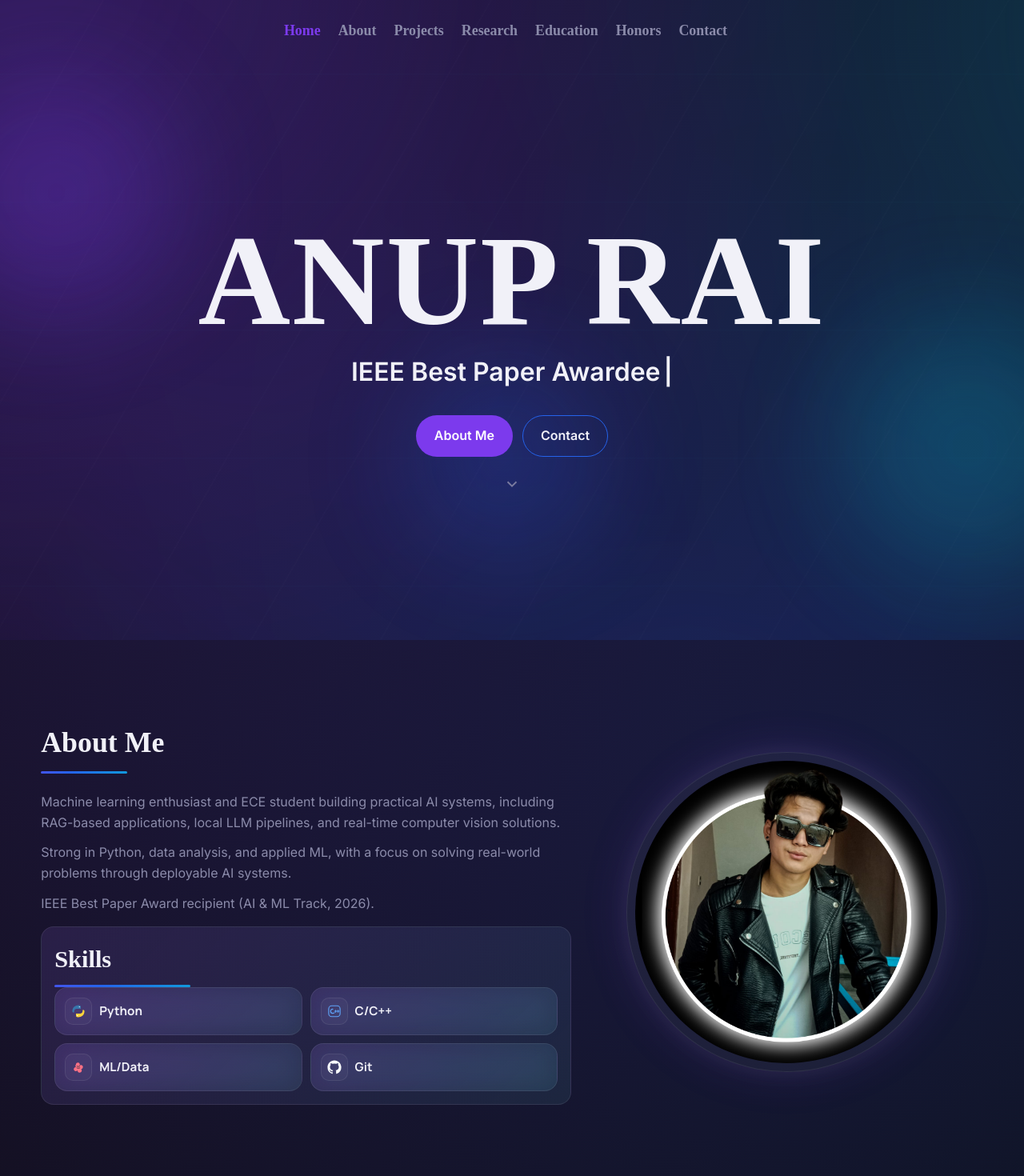
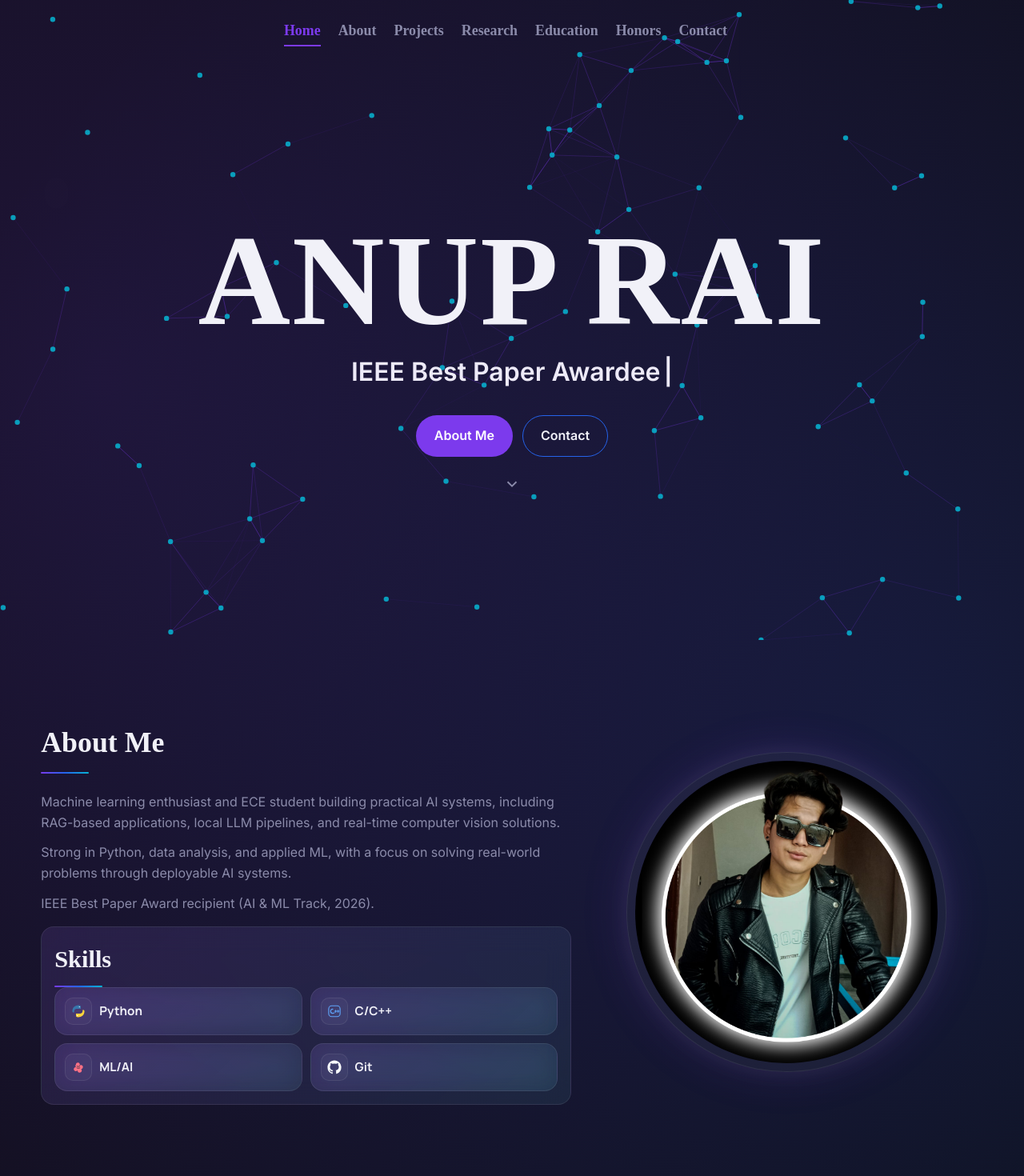
Before and after one commit to Anup806/portfolio-website, a React (Vite) app: page / in a window 1280 px wide. Shown: the top 1470 px of the page at 80% size. Built offline with nearby package versions, Linux system fonts and the light colour scheme; a web font is replaced by a local one.

Commit message:
Animation added at the initial

```diff
--- a/src/App.jsx
+++ b/src/App.jsx
@@ -12,11 +12,12 @@ import Footer from "./components/Footer";
 function App() {
   const [loading, setLoading] = useState(true);
   const [scrollProgress, setScrollProgress] = useState(0);
+  const [showBackToTop, setShowBackToTop] = useState(false);
 
   useEffect(() => {
     const timer = setTimeout(() => {
       setLoading(false);
-    }, 2200);
+    }, 3750);
 
     return () => clearTimeout(timer);
   }, []);
@@ -27,6 +28,7 @@ function App() {
       const scrollHeight = document.documentElement.scrollHeight - window.innerHeight;
       const progress = scrollHeight > 0 ? (scrollTop / scrollHeight) * 100 : 0;
       setScrollProgress(progress);
+      setShowBackToTop(scrollTop > 300);
     };
 
     window.addEventListener("scroll", onScroll, { passive: true });
@@ -41,7 +43,15 @@ function App() {
       (entries) => {
         entries.forEach((entry) => {
           if (entry.isIntersecting) {
+            const children = Array.from(entry.target.children);
+            children.forEach((child, index) => {
+              child.style.transitionDelay = `${index * 0.1}s`;
+            });
             entry.target.classList.add("visible");
+            const section = entry.target.closest("section");
+            if (section) {
+              section.classList.add("visible");
+            }
             observer.unobserve(entry.target);
           }
         });
@@ -57,10 +67,98 @@ function App() {
     return () => observer.disconnect();
   }, []);
 
+  useEffect(() => {
+    const canvas = document.getElementById("networkCanvas");
+    if (!canvas) return undefined;
+
+    const ctx = canvas.getContext("2d");
+    if (!ctx) return undefined;
+
+    const nodeCount = 80;
+    const maxDistance = 130;
+    const nodes = [];
+    let width = 0;
+    let height = 0;
+    let animationId;
+
+    const resize = () => {
+      const dpr = window.devicePixelRatio || 1;
+      width = window.innerWidth;
+      height = window.innerHeight;
+      canvas.width = Math.max(1, Math.floor(width * dpr));
+      canvas.height = Math.max(1, Math.floor(height * dpr));
+      canvas.style.width = `${width}px`;
+      canvas.style.height = `${height}px`;
+      ctx.setTransform(dpr, 0, 0, dpr, 0, 0);
+    };
+
+    const createNodes = () => {
+      nodes.length = 0;
+      for (let i = 0; i < nodeCount; i += 1) {
+        nodes.push({
+          x: Math.random() * width,
+          y: Math.random() * height,
+          vx: (Math.random() - 0.5) * 0.35,
+          vy: (Math.random() - 0.5) * 0.35,
+        });
+      }
+    };
+
+    const draw = () => {
+      ctx.clearRect(0, 0, width, height);
+
+      for (let i = 0; i < nodes.length; i += 1) {
+        const node = nodes[i];
+        node.x += node.vx;
+        node.y += node.vy;
+
+        if (node.x <= 0 || node.x >= width) node.vx *= -1;
+        if (node.y <= 0 || node.y >= height) node.vy *= -1;
+
+        for (let j = i + 1; j < nodes.length; j += 1) {
+          const other = nodes[j];
+          const dx = node.x - other.x;
+          const dy = node.y - other.y;
+          const distance = Math.hypot(dx, dy);
+          if (distance <= maxDistance) {
+            const opacity = 1 - distance / maxDistance;
+            ctx.strokeStyle = `rgba(124, 58, 237, ${opacity * 0.55})`;
+            ctx.lineWidth = 1;
+            ctx.beginPath();
+            ctx.moveTo(node.x, node.y);
+            ctx.lineTo(other.x, other.y);
+            ctx.stroke();
+          }
+        }
+      }
+
+      nodes.forEach((node) => {
+        ctx.fillStyle = "rgba(6, 182, 212, 0.85)";
+        ctx.beginPath();
+        ctx.arc(node.x, node.y, 3.2, 0, Math.PI * 2);
+        ctx.fill();
+      });
+
+      animationId = window.requestAnimationFrame(draw);
+    };
+
+    resize();
+    createNodes();
+    draw();
+
+    window.addEventListener("resize", resize);
+
+    return () => {
+      window.removeEventListener("resize", resize);
+      window.cancelAnimationFrame(animationId);
+    };
+  }, []);
 
   return (
     <>
       <div className="scroll-progress" style={{ width: `${scrollProgress}%` }} />
+
+      <canvas id="networkCanvas" className="network-canvas" aria-hidden="true" />
 
       <div className={`loading-screen ${loading ? "" : "hide"}`} aria-hidden={!loading}>
         <div className="loading-inner">
@@ -82,6 +180,15 @@ function App() {
       </main>
 
       <Footer />
+
+      <button
+        type="button"
+        className={`back-to-top ${showBackToTop ? "show" : ""}`}
+        onClick={() => window.scrollTo({ top: 0, behavior: "smooth" })}
+        aria-label="Back to top"
+      >
+        ↑
+      </button>
     </>
   );
 }
--- a/src/components/Hero.jsx
+++ b/src/components/Hero.jsx
@@ -1,7 +1,7 @@
 import { useEffect, useState } from "react";
 
 const heroTaglines = [
-  "ML Engineer in the Making",
+  "AI Engineer in the Making",
   "IEEE Best Paper Awardee",
   "Electronics and Communication Engineering Graduate",
   "AI Enthusiast",
--- a/src/components/Skills.jsx
+++ b/src/components/Skills.jsx
@@ -1,7 +1,7 @@
 const skills = [
   { key: "python", label: "Python" },
   { key: "cpp", label: "C/C++" },
-  { key: "ml", label: "ML/Data" },
+  { key: "ml", label: "ML/AI" },
   { key: "git", label: "Git" },
 ];
 
--- a/src/global.css
+++ b/src/global.css
@@ -64,6 +64,7 @@ body {
   color: var(--text-primary);
   line-height: 1.6;
   overflow-x: hidden;
+  cursor: auto;
 }
 
 ::selection {
@@ -120,12 +121,16 @@ main {
   position: absolute;
   left: 0;
   bottom: -10px;
-  height: 3px;
-  width: 70%;
+  height: 2px;
+  width: 0;
   border-radius: 999px;
   background: var(--gradient-hero);
-  animation: gradientShift 4s ease infinite;
-  background-size: 200% 200%;
+  transition: width 0.5s ease;
+}
+
+.section-title:hover::after,
+section.visible .section-title::after {
+  width: 60px;
 }
 
 .btn-primary,
@@ -178,16 +183,37 @@ main {
   background: var(--gradient-card), var(--bg-card);
   border: 1px solid var(--glass-border);
   border-radius: var(--radius-md);
+  -webkit-backdrop-filter: blur(16px);
   backdrop-filter: blur(16px);
+}
+
+.content-card {
+  background: var(--gradient-card), var(--bg-card);
+  border: 1px solid var(--glass-border);
+  border-radius: var(--radius-md);
 }
 
 .reveal {
   opacity: 0;
-  transform: translateY(30px);
+  transform: translateY(40px);
 }
 
 .reveal.visible {
-  animation: fadeUp 0.8s ease forwards;
+  opacity: 1;
+  transform: translateY(0);
+  transition: opacity 0.7s cubic-bezier(0.22, 1, 0.36, 1), transform 0.7s cubic-bezier(0.22, 1, 0.36, 1);
+}
+
+.reveal > * {
+  opacity: 0;
+  transform: translateY(24px);
+}
+
+.reveal.visible > * {
+  opacity: 1;
+  transform: translateY(0);
+  transition: opacity 0.7s cubic-bezier(0.22, 1, 0.36, 1), transform 0.7s cubic-bezier(0.22, 1, 0.36, 1);
+  transition-delay: var(--reveal-delay, 0s);
 }
 
 .scroll-progress {
@@ -197,6 +223,72 @@ main {
   height: 3px;
   background: var(--gradient-hero);
   z-index: 1200;
+}
+
+.network-canvas {
+  position: fixed;
+  inset: 0;
+  width: 100%;
+  height: 100%;
+  z-index: 0;
+  pointer-events: none;
+}
+
+.cursor-trail {
+  position: fixed;
+  width: 8px;
+  height: 8px;
+  border-radius: 50%;
+  pointer-events: none;
+  opacity: 0.85;
+  transform: scale(1);
+  transition: opacity 0.6s ease, transform 0.6s ease;
+  z-index: 9999;
+}
+
+.cursor-dot {
+  position: fixed;
+  left: 0;
+  top: 0;
+  width: 14px;
+  height: 14px;
+  border-radius: 50%;
+  border: 2px solid var(--accent-purple);
+  pointer-events: none;
+  z-index: 9999;
+  mix-blend-mode: screen;
+  transform: translate(-50%, -50%);
+}
+
+.back-to-top {
+  position: fixed;
+  right: 22px;
+  bottom: 22px;
+  width: 44px;
+  height: 44px;
+  border-radius: 50%;
+  border: none;
+  background: var(--accent-purple);
+  color: #ffffff;
+  font-size: 1.2rem;
+  cursor: pointer;
+  opacity: 0;
+  transform: translateY(10px);
+  pointer-events: none;
+  box-shadow: 0 0 18px rgba(124, 58, 237, 0.45);
+  transition: opacity 0.3s ease, transform 0.3s ease, box-shadow 0.3s ease;
+  z-index: 1200;
+}
+
+.back-to-top.show {
+  opacity: 1;
+  transform: translateY(0);
+  pointer-events: auto;
+}
+
+.back-to-top:hover {
+  box-shadow: 0 0 24px rgba(6, 182, 212, 0.5);
+  background: var(--accent-cyan);
 }
 
 .loading-screen {
@@ -221,27 +313,31 @@ main {
   position: relative;
   display: grid;
   place-items: center;
+  transform: scale(1);
+  transform-origin: center;
+  animation: loadingHeartbeatZoom 3.75s ease-in-out forwards;
+  will-change: transform;
 }
 
 .loading-inner h1 {
   font-family: var(--font-heading);
-  font-size: clamp(2.5rem, 7vw, 4rem);
+  font-size: clamp(2.8rem, 8vw, 4.6rem);
   background: var(--gradient-hero);
   background-size: 200% 200%;
   -webkit-background-clip: text;
   background-clip: text;
   -webkit-text-fill-color: transparent;
-  animation: gradientShift 4s ease infinite;
+  animation: none;
 }
 
 .loading-ring {
   position: absolute;
-  width: 110px;
-  height: 110px;
+  width: 130px;
+  height: 130px;
   border-radius: 50%;
-  border: 2px solid rgba(124, 58, 237, 0.35);
+  border: 2px solid rgba(124, 58, 237, 0.45);
   border-top-color: var(--accent-cyan);
-  animation: pulse 1.25s ease-in-out infinite;
+  animation: none;
 }
 
 /* Navbar */
@@ -256,6 +352,7 @@ main {
 }
 
 .navbar.scrolled {
+  -webkit-backdrop-filter: blur(20px);
   backdrop-filter: blur(20px);
   box-shadow: 0 8px 28px rgba(0, 0, 0, 0.26);
   background: rgba(13, 13, 20, 0.58);
@@ -287,6 +384,20 @@ main {
   font-weight: 600;
   color: var(--text-muted);
   transition: color 0.2s ease;
+  position: relative;
+  display: inline-flex;
+  align-items: center;
+}
+
+.nav-links a::after {
+  content: "";
+  position: absolute;
+  left: 0;
+  bottom: -6px;
+  height: 2px;
+  width: 0;
+  background: var(--accent-purple);
+  transition: width 0.3s ease;
 }
 
 .nav-links a.home-link,
@@ -306,6 +417,11 @@ main h6 {
 .nav-links a.active,
 .nav-links a:hover {
   color: var(--accent-purple);
+}
+
+.nav-links a.active::after,
+.nav-links a:hover::after {
+  width: 100%;
 }
 
 .nav-controls {
@@ -378,20 +494,20 @@ main h6 {
   position: relative;
   overflow: hidden;
   isolation: isolate;
+  background: transparent;
 }
 
 .hero::before {
   content: "";
   position: absolute;
   inset: -25% -15% -25% -15%;
-  background: radial-gradient(circle at 20% 20%, rgba(124, 58, 237, 0.38), transparent 45%),
-    radial-gradient(circle at 85% 25%, rgba(6, 182, 212, 0.32), transparent 40%),
-    radial-gradient(circle at 55% 85%, rgba(37, 99, 235, 0.26), transparent 45%);
-  opacity: 0.75;
-  filter: blur(10px);
-  background-size: 140% 140%;
-  animation: heroDrift 22s ease-in-out infinite;
-  z-index: 0;
+  background: radial-gradient(circle at 20% 20%, rgba(255, 255, 255, 0.08), transparent 55%),
+    radial-gradient(circle at 85% 25%, rgba(255, 255, 255, 0.05), transparent 50%),
+    radial-gradient(circle at 55% 85%, rgba(255, 255, 255, 0.04), transparent 55%);
+  opacity: 0;
+  filter: blur(14px);
+  animation: none;
+  z-index: -1;
   pointer-events: none;
 }
 
@@ -401,22 +517,22 @@ main h6 {
   inset: -10%;
   background: repeating-linear-gradient(
       120deg,
-      rgba(255, 255, 255, 0.06) 0,
-      rgba(255, 255, 255, 0.06) 1px,
+      rgba(255, 255, 255, 0.04) 0,
+      rgba(255, 255, 255, 0.04) 1px,
       transparent 1px,
-      transparent 140px
+      transparent 160px
     ),
     repeating-linear-gradient(
       0deg,
-      rgba(6, 182, 212, 0.08) 0,
-      rgba(6, 182, 212, 0.08) 1px,
+      rgba(255, 255, 255, 0.03) 0,
+      rgba(255, 255, 255, 0.03) 1px,
       transparent 1px,
-      transparent 160px
+      transparent 180px
     );
-  opacity: 0.2;
-  mix-blend-mode: screen;
-  animation: heroGrid 28s linear infinite;
-  z-index: 0;
+  opacity: 0;
+  mix-blend-mode: normal;
+  animation: none;
+  z-index: -1;
   pointer-events: none;
 }
 
@@ -424,15 +540,15 @@ main h6 {
   position: absolute;
   border-radius: 50%;
   filter: blur(70px);
-  opacity: 0.55;
-  z-index: 1;
+  opacity: 0.1;
+  z-index: 0;
   animation: float 8s ease-in-out infinite;
 }
 
 .hero-orb.one {
   width: 300px;
   height: 300px;
-  background: rgba(124, 58, 237, 0.5);
+  background: rgba(255, 255, 255, 0.08);
   top: 12%;
   left: -80px;
 }
@@ -440,7 +556,7 @@ main h6 {
 .hero-orb.two {
   width: 320px;
   height: 320px;
-  background: rgba(6, 182, 212, 0.4);
+  background: rgba(255, 255, 255, 0.06);
   bottom: 9%;
   right: -90px;
   animation-delay: 1s;
@@ -449,7 +565,7 @@ main h6 {
 .hero-orb.three {
   width: 240px;
   height: 240px;
-  background: rgba(37, 99, 235, 0.4);
+  background: rgba(255, 255, 255, 0.05);
   top: 58%;
   left: 40%;
   animation-delay: 2.3s;
@@ -471,6 +587,7 @@ main h6 {
   margin-bottom: 12px;
   color: var(--text-primary);
   white-space: nowrap;
+  text-shadow: none;
 }
 
 .hero-location {
@@ -488,6 +605,7 @@ main h6 {
   color: var(--text-primary);
   font-weight: 600;
   margin-bottom: 16px;
+  animation: typeGlow 4.5s ease-in-out infinite;
 }
 
 .hero-role {
@@ -1241,6 +1359,24 @@ main h6 {
   }
 }
 
+@keyframes loadingHeartbeatZoom {
+  0% {
+    transform: scale(1);
+  }
+  20% {
+    transform: scale(0.8);
+  }
+  40% {
+    transform: scale(1.2);
+  }
+  60% {
+    transform: scale(0.8);
+  }
+  100% {
+    transform: scale(100);
+  }
+}
+
 @keyframes blink {
   0%,
   100% {
@@ -1287,18 +1423,14 @@ main h6 {
   }
 }
 
-@keyframes heroDrift {
+@keyframes heroGlow {
   0% {
     transform: translate3d(0, 0, 0) scale(1);
-    background-position: 0% 20%;
-  }
-  50% {
-    transform: translate3d(2%, -3%, 0) scale(1.05);
-    background-position: 60% 40%;
+    background-position: 10% 20%;
   }
   100% {
-    transform: translate3d(0, 0, 0) scale(1);
-    background-position: 0% 20%;
+    transform: translate3d(2%, -2%, 0) scale(1.08);
+    background-position: 90% 80%;
   }
 }
 
@@ -1311,9 +1443,25 @@ main h6 {
   }
 }
 
+@keyframes typeGlow {
+  0% {
+    color: var(--accent-purple);
+  }
+  50% {
+    color: var(--text-primary);
+  }
+  100% {
+    color: var(--accent-purple);
+  }
+}
+
 @media (prefers-reduced-motion: reduce) {
   .hero::before,
   .hero::after {
+    animation: none;
+  }
+
+  .typewriter {
     animation: none;
   }
 }
@@ -1374,7 +1522,7 @@ main h6 {
   }
 
   .section-title::after {
-    width: 92%;
+    width: 0;
   }
 
   .contact-row {
```
